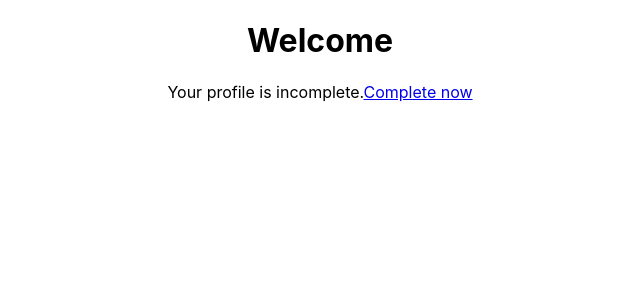
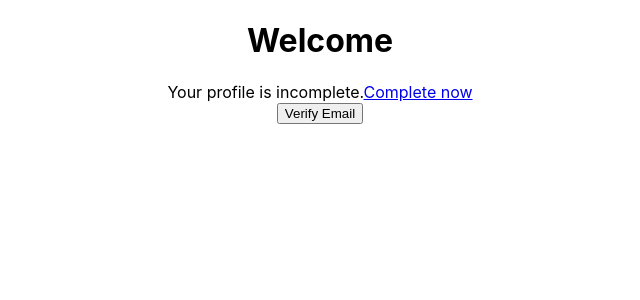
Before and after one commit to shaileshsiingh/ExpenseTrackerReact, a React (Create React App) app: page / in a window 1280 px wide. Shown: the top 300 px of the page, without its empty margins (320-960 px from the left). Built offline with nearby package versions, Linux system fonts and the light colour scheme.

Commit message:
Verify Email using Firebase

```diff
--- a/src/components/Home.js
+++ b/src/components/Home.js
@@ -5,6 +5,32 @@ import { Link, useNavigate } from 'react-router-dom';
 function Home() {
   const authCtx = useContext(AuthContext);
   const history = useNavigate()
+//
+const url='https://identitytoolkit.googleapis.com/v1/accounts:sendOobCode?key=AIzaSyBfLmb22jB_vs7p6YsU4HJXnGiDP7Ftw9o'
+
+const verifyEmailHandler=(e)=>{
+    e.preventDefault();
+    fetch(url,{
+        method:'POST',
+        body:JSON.stringify({
+            requestType:"VERIFY_EMAIL",
+            idToken:authCtx.token
+        }),
+        headers:{
+            'Content-Type': 'application/json'
+        }
+    }).then((res)=>{
+        const data=res.json();
+        data.then((resp)=>{
+            console.log(resp);
+        })
+    }).catch((err)=>{
+        console.log('err',err)
+    })
+}
+
+
+  //
 
   const logoutHandler = () => {
     authCtx.logOut(); // Call the logout function from AuthContext
@@ -15,13 +41,15 @@ function Home() {
     <>
     <div>
       <h1>Welcome</h1>
+
+            <div >
+                Your profile is incomplete.<Link to='/completeprofile'>Complete now</Link>
+            </div>
+        </div>
+        <button type='submit' onClick={verifyEmailHandler} >Verify Email</button>
       {authCtx.isLoggedIn && (
         <button onClick={logoutHandler}>Log Out</button>
       )}
-    </div>
-                <div>
-                Your profile is incomplete.<Link to='/completeprofile'>Complete now</Link>
-            </div>
 
     </>
   );
--- a/src/store/auth-context.js
+++ b/src/store/auth-context.js
@@ -27,11 +27,16 @@ export const AuthContextProvider = (props) => {
     localStorage.removeItem('token')
   };
 
+
+  const verificationHandler=()=>{
+
+  }
   const contextValue = {
     token: token,
     isLoggedIn: userLoggedIn,
     logIn: loginHandler,
-    logOut: logoutHandler
+    logOut: logoutHandler,
+    verification : verificationHandler
   };
 
   return (
```
